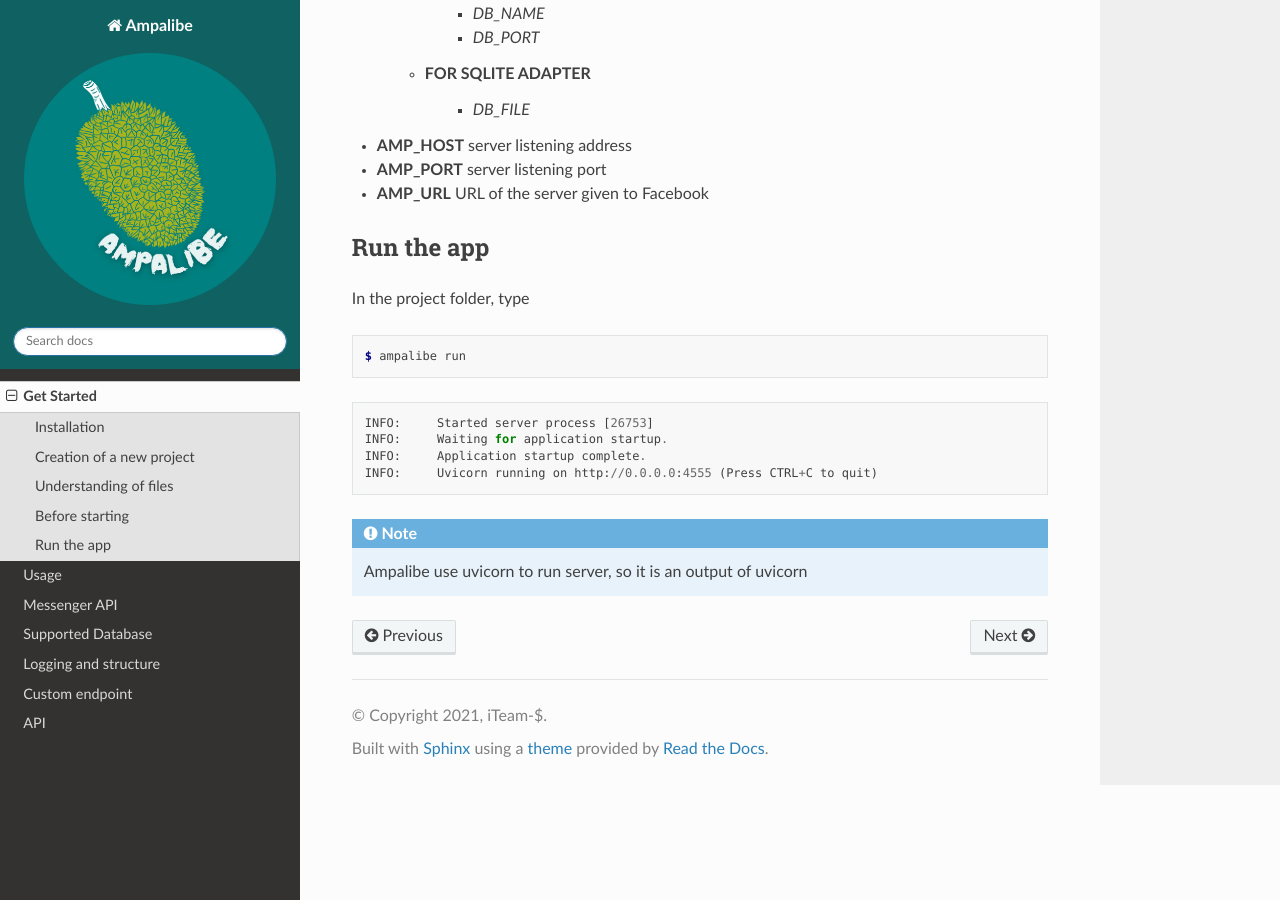
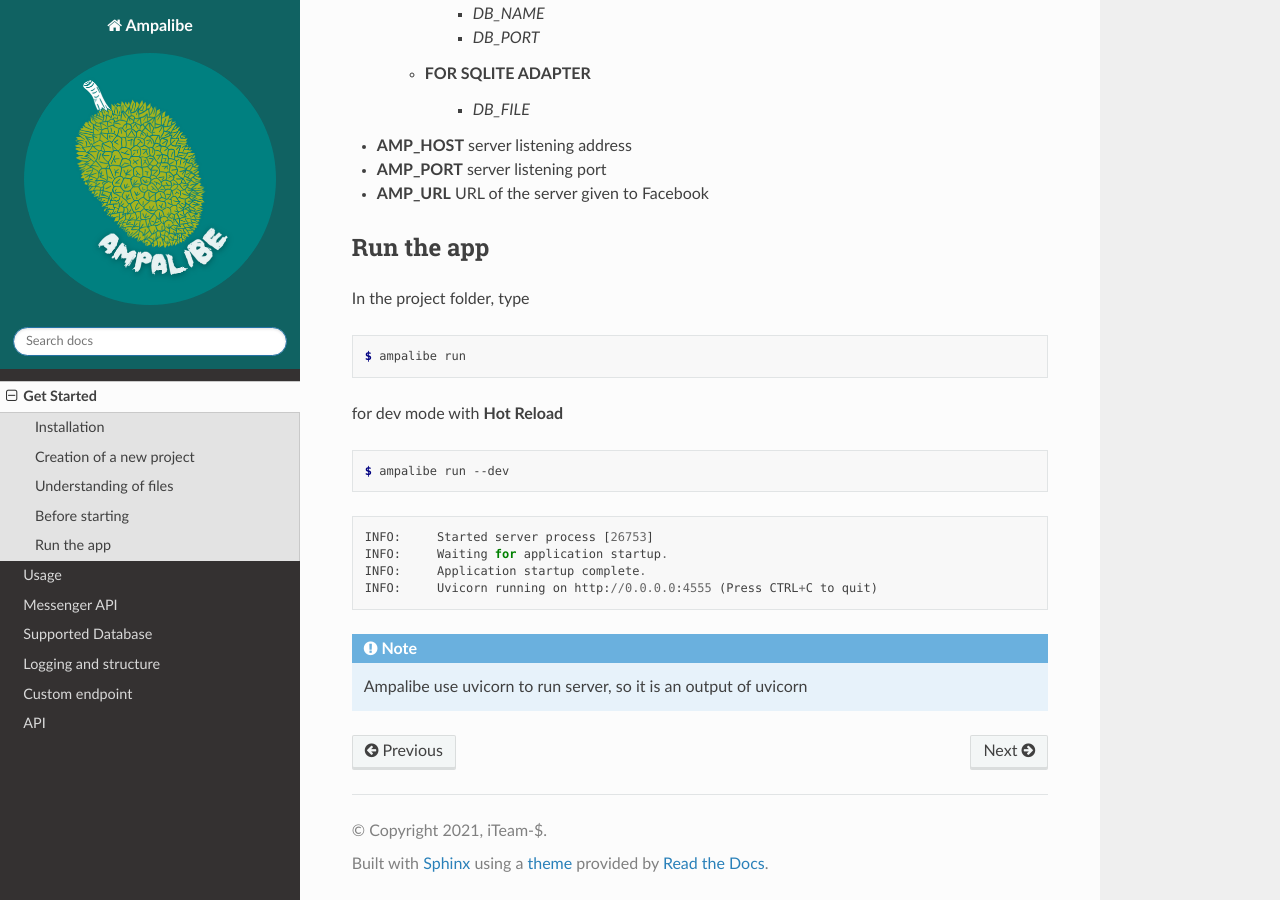
Before and after one commit to iTeam-S/Ampalibe, a Sphinx documentation site: the page built from docs/source/usage.rst, in a window 1280 px wide and 900 px high, scrolled down 1881 px. Built offline with Sphinx 7.4.7 and the Read the Docs theme 2.0.0, drawn with Linux system fonts in a browser that asks for light colours.

Commit message:
[FEAT] Add Hot Reload Support

```diff
--- a/docs/source/usage.rst
+++ b/docs/source/usage.rst
@@ -96,6 +96,13 @@ In the project folder, type
 
    $ ampalibe run
 
+
+for dev mode with **Hot Reload**
+
+.. code-block:: console
+
+   $ ampalibe run --dev
+
 ::
 
    INFO:     Started server process [26753]
```
Also changed, not shown: README.md (+5 -0 lines), 1 other file.
